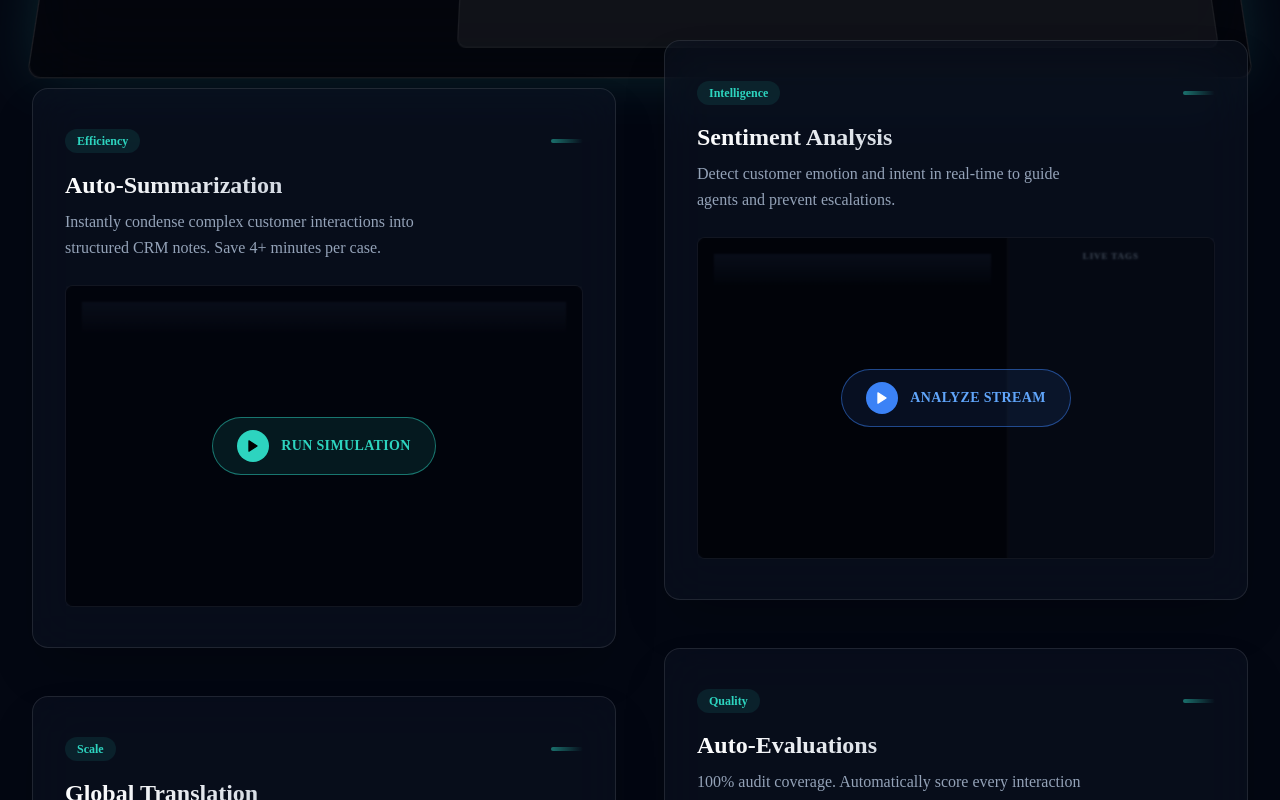
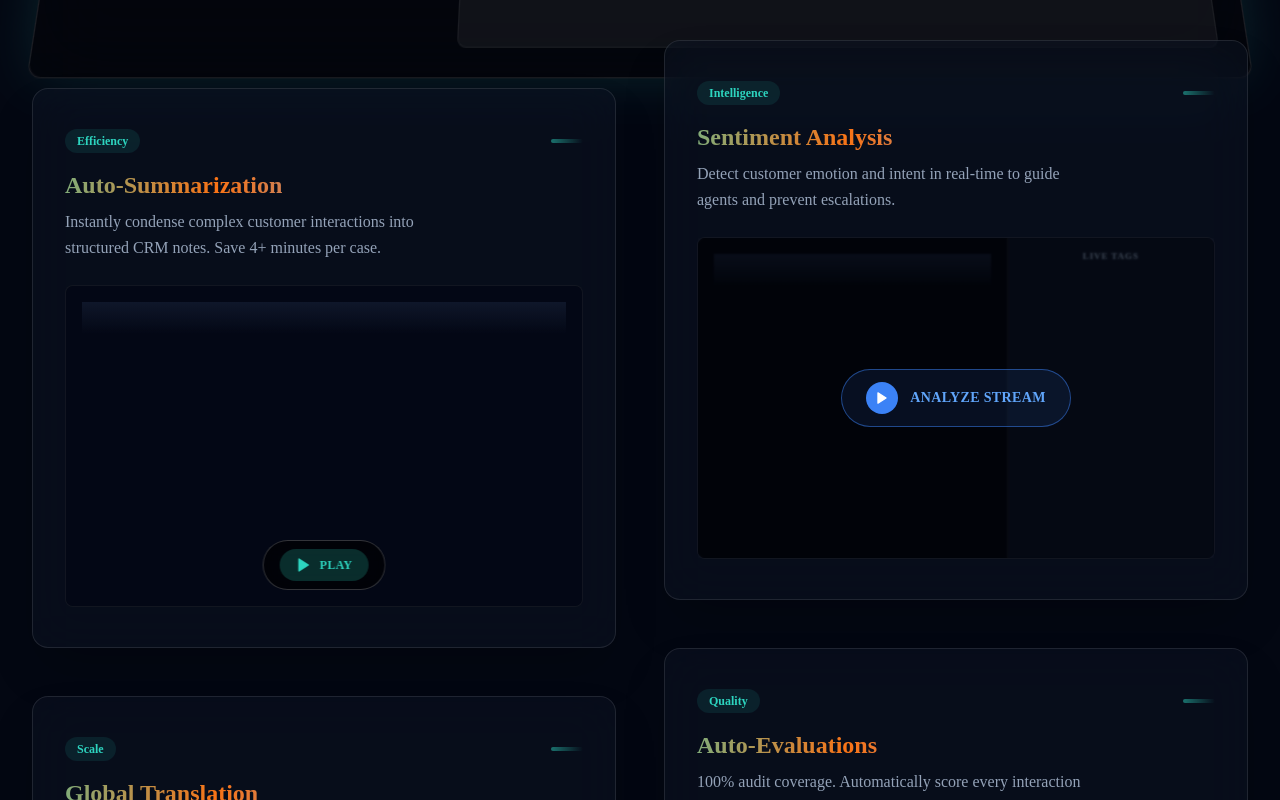
Before and after one commit to kfirfr/ZIM-AI-Showcase, a Next.js app: page / in a window 1280 px wide. Shown: the part 1000-1800 px from the top of the page. Built offline with nearby package versions, Linux system fonts and the light colour scheme.

Commit message:
feat: add animated gradient titles and enhanced simulation controls (Phase 1)

```diff
--- a/src/app/globals.css
+++ b/src/app/globals.css
@@ -10,7 +10,8 @@
 
 body {
   color: #f8fafc;
-  background-color: #030712; /* Deep Void */
+  background-color: #030712;
+  /* Deep Void */
   background-image:
     radial-gradient(circle at 50% 0%, rgba(45, 212, 191, 0.15) 0%, transparent 50%),
     radial-gradient(circle at 85% 30%, rgba(249, 115, 22, 0.08) 0%, transparent 40%),
@@ -43,6 +44,27 @@ body {
     color: transparent;
     background-size: 300% 100%;
     animation: gradient-x 6s ease infinite;
+  }
+
+  .animated-gradient-text {
+    background: linear-gradient(90deg, #2dd4bf 0%, #f97316 25%, #60a5fa 50%, #2dd4bf 75%, #f97316 100%);
+    background-size: 200% auto;
+    -webkit-background-clip: text;
+    background-clip: text;
+    color: transparent;
+    animation: gradient-shift 8s ease infinite;
+  }
+
+  @keyframes gradient-shift {
+
+    0%,
+    100% {
+      background-position: 0% center;
+    }
+
+    50% {
+      background-position: 100% center;
+    }
   }
 
   .chat-bubble-agent {
--- /dev/null
+++ b/src/components/AnimatedTitle.tsx
@@ -0,0 +1,21 @@
+"use client";
+
+import React from "react";
+
+interface AnimatedTitleProps {
+    children: React.ReactNode;
+    className?: string;
+    as?: "h1" | "h2" | "h3" | "h4" | "h5" | "h6" | "span";
+}
+
+export const AnimatedTitle: React.FC<AnimatedTitleProps> = ({
+    children,
+    className = "",
+    as: Component = "h2"
+}) => {
+    return (
+        <Component className={`animated-gradient-text font-bold ${className}`}>
+            {children}
+        </Component>
+    );
+};
--- a/src/components/FeatureCard.tsx
+++ b/src/components/FeatureCard.tsx
@@ -2,6 +2,7 @@
 
 import React, { useRef } from "react";
 import { motion, useMotionTemplate, useMotionValue } from "framer-motion";
+import { AnimatedTitle } from "./AnimatedTitle";
 
 interface FeatureCardProps {
     title: string;
@@ -49,9 +50,9 @@ export const FeatureCard = ({ title, description, badge, children }: FeatureCard
                     <div className="w-8 h-1 rounded bg-gradient-to-r from-zim-teal to-transparent opacity-50" />
                 </div>
 
-                <h3 className="text-2xl font-bold bg-clip-text text-transparent bg-gradient-to-r from-white to-slate-400 mb-2">
+                <AnimatedTitle className="text-2xl mb-2" as="h3">
                     {title}
-                </h3>
+                </AnimatedTitle>
 
                 <p className="text-slate-400 leading-relaxed mb-6 max-w-sm">
                     {description}
--- /dev/null
+++ b/src/components/SimulationControls.tsx
@@ -0,0 +1,58 @@
+"use client";
+
+import React from "react";
+import { Play, Pause, RotateCcw } from "lucide-react";
+
+export type SimulationState = "idle" | "playing" | "paused";
+
+interface SimulationControlsProps {
+    state: SimulationState;
+    onPlay: () => void;
+    onPause: () => void;
+    onStop: () => void;
+}
+
+export const SimulationControls: React.FC<SimulationControlsProps> = ({
+    state,
+    onPlay,
+    onPause,
+    onStop,
+}) => {
+    return (
+        <div className="absolute bottom-4 left-1/2 -translate-x-1/2 z-50 flex items-center gap-2 px-4 py-2 rounded-full bg-black/60 backdrop-blur-md border border-white/20">
+            {/* Play/Pause Button */}
+            {state !== "playing" ? (
+                <button
+                    onClick={onPlay}
+                    className="group flex items-center gap-2 px-4 py-2 bg-zim-teal/20 hover:bg-zim-teal/30 rounded-full transition-all"
+                    aria-label="Play simulation"
+                >
+                    <Play size={16} className="text-zim-teal" fill="currentColor" />
+                    <span className="text-xs font-bold text-zim-teal uppercase tracking-wide">
+                        {state === "idle" ? "Play" : "Resume"}
+                    </span>
+                </button>
+            ) : (
+                <button
+                    onClick={onPause}
+                    className="group flex items-center gap-2 px-4 py-2 bg-gen-orange/20 hover:bg-gen-orange/30 rounded-full transition-all"
+                    aria-label="Pause simulation"
+                >
+                    <Pause size={16} className="text-gen-orange" fill="currentColor" />
+                    <span className="text-xs font-bold text-gen-orange uppercase tracking-wide">Pause</span>
+                </button>
+            )}
+
+            {/* Stop/Reset Button */}
+            {state !== "idle" && (
+                <button
+                    onClick={onStop}
+                    className="p-2 hover:bg-white/10 rounded-full transition-all"
+                    aria-label="Stop and reset simulation"
+                >
+                    <RotateCcw size={16} className="text-slate-400 hover:text-white transition-colors" />
+                </button>
+            )}
+        </div>
+    );
+};
--- a/src/components/SummaryBox.tsx
+++ b/src/components/SummaryBox.tsx
@@ -1,86 +1,85 @@
 "use client";
 
-import React, { useState, useEffect } from 'react';
+import React, { useState, useEffect, useRef } from 'react';
 import { LiveChatInterface } from './LiveChatInterface';
-import { CheckSquare, Play, RefreshCw } from 'lucide-react';
+import { SimulationControls, SimulationState } from './SimulationControls';
+import { CheckSquare } from 'lucide-react';
 
 export const SummaryBox = () => {
-    const [isPlaying, setIsPlaying] = useState(false);
+    const [state, setState] = useState<SimulationState>('idle');
     const [phase, setPhase] = useState<'idle' | 'ingest' | 'process' | 'result'>('idle');
     const [messages, setMessages] = useState<{ role: string, text: string }[]>([]);
+    const intervalRef = useRef<NodeJS.Timeout | null>(null);
+    const timeoutRef = useRef<NodeJS.Timeout | null>(null);
 
     const fullConversation = [
-        { role: "Agent", text: "ZIM Support, Kfir speaking." },
+        { role: "Agent", text: "ZIM Support, Kfir speaking. How can I assist?" },
         { role: "Cust", text: "Hi, I have a major issue with Invoice 992." },
         { role: "Agent", text: "I see the invoice. What is the discrepancy?" },
-        { role: "Cust", text: "You charged detention fees but the port was closed!" },
-        { role: "Agent", text: "Checking logs... You are correct." },
-        { role: "Cust", text: "Can you remove it?" },
-        { role: "Agent", text: "Sending request... Approved." },
-        { role: "Cust", text: "Great, thank you." }
+        { role: "Cust", text: "You charged detention fees but the port was closed that day!" },
+        { role: "Agent", text: "Let me check our port logs... One moment please." },
+        { role: "Cust", text: "This is urgent. My CFO is waiting." },
+        { role: "Agent", text: "I understand. Checking logs now... You are correct." },
+        { role: "Cust", text: "Can you remove the fee?" },
+        { role: "Agent", text: "Sending waiver request to billing... Approved!" },
+        { role: "Cust", text: "Great, thank you for resolving this quickly." }
     ];
 
-    useEffect(() => {
-        if (!isPlaying) { setPhase('idle'); setMessages([]); return; }
-
-        let timeout: NodeJS.Timeout | undefined;
-        const loop = () => {
+    const runSimulation = () => {
         setPhase('ingest');
         setMessages([]);
 
         let msgIdx = 0;
-            const typeInterval = setInterval(() => {
+        intervalRef.current = setInterval(() => {
             if (msgIdx < fullConversation.length) {
                 setMessages(prev => [...prev, fullConversation[msgIdx]]);
                 msgIdx++;
             } else {
-                    clearInterval(typeInterval);
+                if (intervalRef.current) clearInterval(intervalRef.current);
                 setPhase('process');
-                    setTimeout(() => {
+                timeoutRef.current = setTimeout(() => {
                     setPhase('result');
-                        // Auto replay or stop? Let's stop after one cycle for better UX in grid
-                        setIsPlaying(false);
-                    }, 2000);
+                    timeoutRef.current = setTimeout(() => {
+                        // Loop back to start
+                        runSimulation();
+                    }, 4000);
+                }, 2500);
             }
-            }, 600);
+        }, 800);
     };
 
-        loop();
-        return () => { if (timeout) clearTimeout(timeout); };
-    }, [isPlaying]);
+    useEffect(() => {
+        if (state === 'playing') {
+            runSimulation();
+        } else if (state === 'paused') {
+            // Clear intervals but keep state
+            if (intervalRef.current) clearInterval(intervalRef.current);
+            if (timeoutRef.current) clearTimeout(timeoutRef.current);
+        } else if (state === 'idle') {
+            // Reset everything
+            if (intervalRef.current) clearInterval(intervalRef.current);
+            if (timeoutRef.current) clearTimeout(timeoutRef.current);
+            setPhase('idle');
+            setMessages([]);
+        }
+
+        return () => {
+            if (intervalRef.current) clearInterval(intervalRef.current);
+            if (timeoutRef.current) clearTimeout(timeoutRef.current);
+        };
+    }, [state]);
 
     return (
         <div className="relative w-full h-full min-h-[320px] bg-slate-950/50 flex flex-col">
-            {/* Controls Overlay */}
-            {!isPlaying && phase === 'idle' && (
-                <div className="absolute inset-0 z-40 flex items-center justify-center bg-black/40 backdrop-blur-[1px]">
-                    <button
-                        onClick={() => setIsPlaying(true)}
-                        className="group relative flex items-center gap-3 px-6 py-3 bg-zim-teal/10 hover:bg-zim-teal/20 border border-zim-teal/50 rounded-full transition-all hover:scale-105"
-                    >
-                        <div className="w-8 h-8 rounded-full bg-zim-teal flex items-center justify-center text-black">
-                            <Play size={14} fill="currentColor" />
-                        </div>
-                        <span className="text-zim-teal font-bold text-sm tracking-wide">RUN SIMULATION</span>
-                    </button>
-                </div>
-            )}
-
-            {/* Replay Overlay */}
-            {!isPlaying && phase === 'result' && (
-                <div className="absolute bottom-4 right-4 z-50">
-                    <button
-                        onClick={() => setIsPlaying(true)}
-                        className="p-2 bg-white/10 hover:bg-white/20 rounded-full text-white transition-all"
-                    >
-                        <RefreshCw size={16} />
-                    </button>
-                </div>
-            )}
+            <SimulationControls
+                state={state}
+                onPlay={() => setState('playing')}
+                onPause={() => setState('paused')}
+                onStop={() => setState('idle')}
+            />
 
             <div className="flex-1 relative overflow-hidden flex flex-col p-4">
-                {phase === 'ingest' && <LiveChatInterface messages={messages} />}
-                {phase === 'idle' && <LiveChatInterface messages={[]} />} {/* Empty state placeholder */}
+                {(phase === 'ingest' || phase === 'idle') && <LiveChatInterface messages={messages} />}
 
                 {phase === 'process' && (
                     <div className="absolute inset-0 flex flex-col items-center justify-center bg-black/80 z-20 backdrop-blur-sm animate-glitch-skew">
```
Lines whose indentation alone changed are shown as unchanged.
